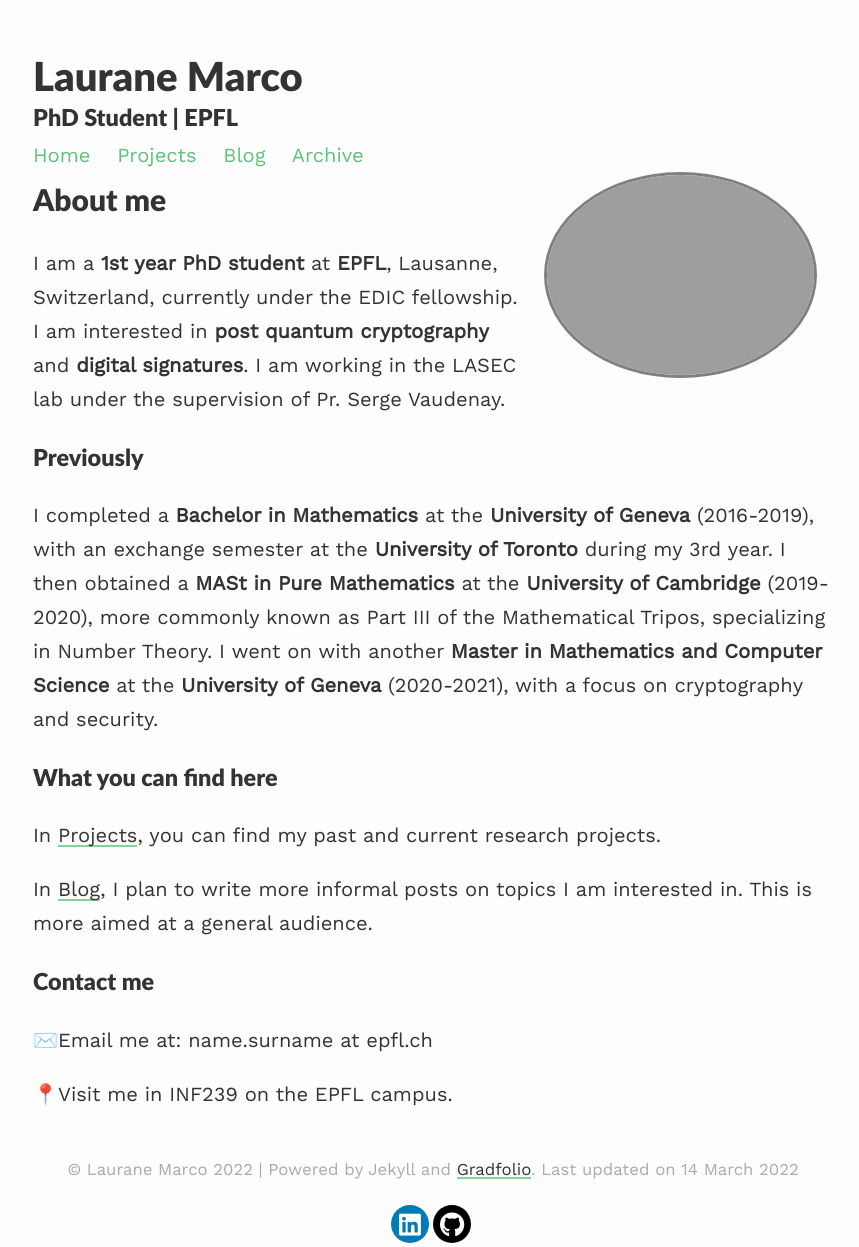
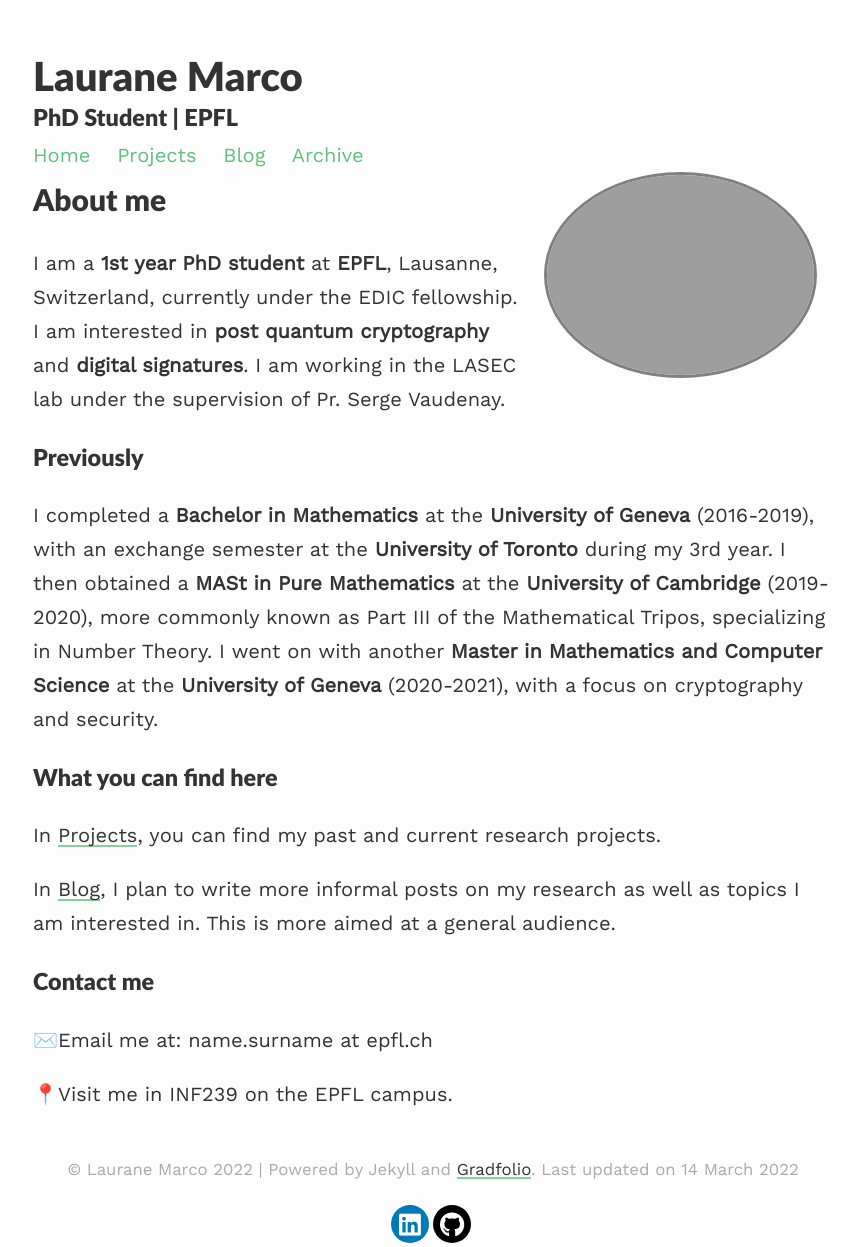
Before and after one commit to lauranemarco/lauranemarco.github.io, a Jekyll site: the page built from index.md, in a window 1280 px wide. Shown: the whole page, without its empty margins (207-1066 px from the left). Built offline with Jekyll 4.4.1, drawn with Linux system fonts in a browser that asks for light colours; nearby versions of some CDN libraries; our own code applies the rules of GitHub Pages for plain Markdown files.

Commit message:
Update index.md

```diff
--- a/index.md
+++ b/index.md
@@ -21,7 +21,7 @@ I went on with another **Master in Mathematics and Computer Science** at the **U
 ### What you can find here
 In [Projects](https://lauranemarco.github.io/projects/), you can find my past and current research projects.
 
-In [Blog](https://lauranemarco.github.io/blog/), I plan to write more informal posts on topics I am interested in. This is more aimed at a general audience.
+In [Blog](https://lauranemarco.github.io/blog/), I plan to write more informal posts on my research as well as topics I am interested in. This is more aimed at a general audience.
 
 ### Contact me
 ✉️Email me at: name.surname at epfl.ch
```
